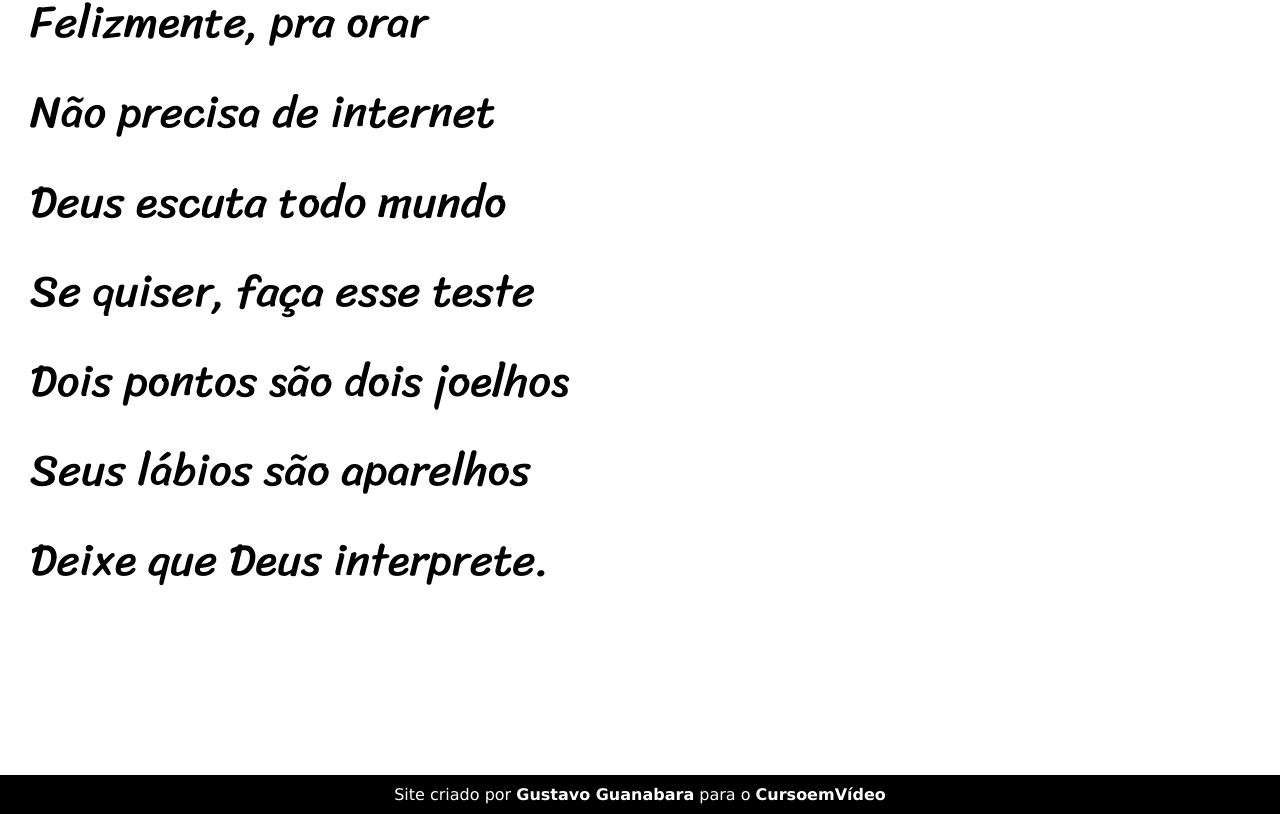
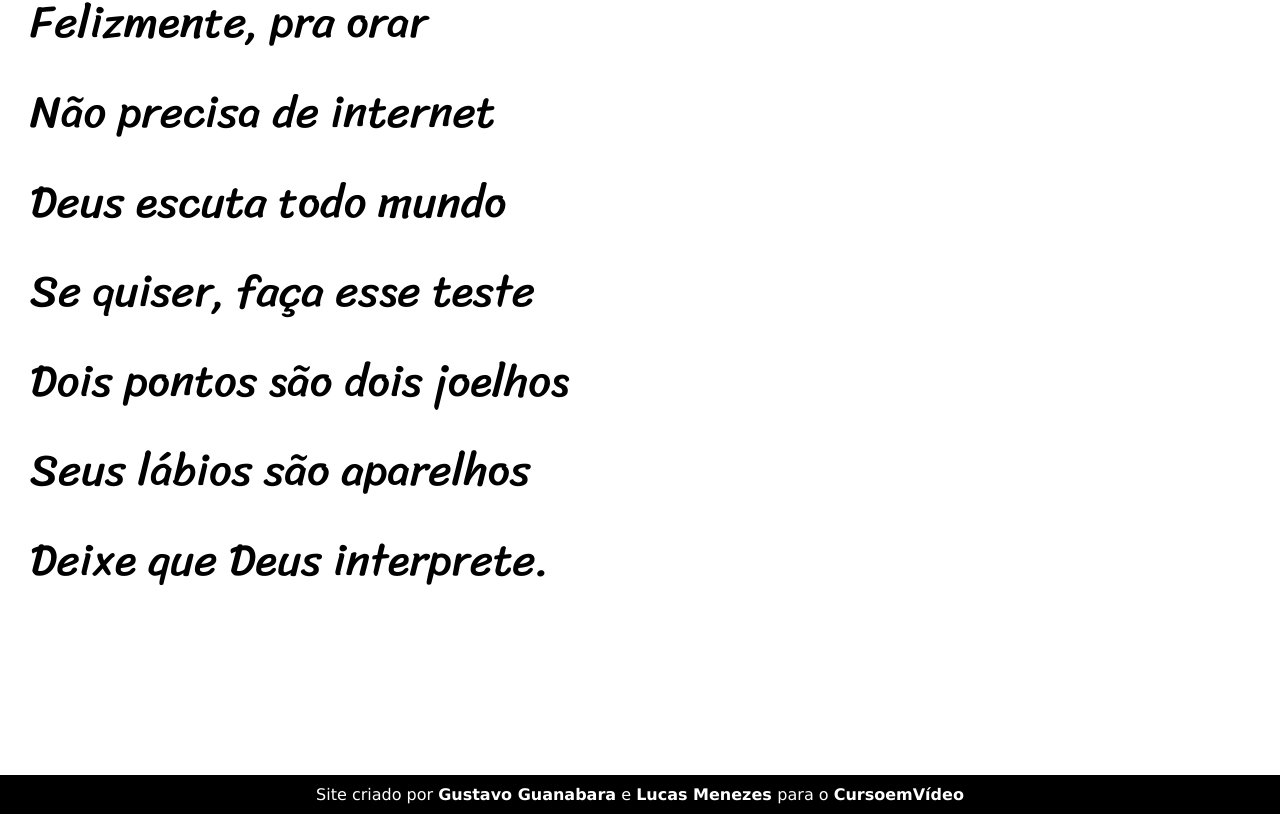
Before and after one commit to Sharllack/projeto-cordel-lmenezes, a plain HTML site: page index.html in a window 1280 px wide. Shown: the part 5143-5957 px from the top of the page. Drawn offline with Linux system fonts and the light colour scheme.

Commit message:
Update index.html
Adicionando meu nome

```diff
--- a/index.html
+++ b/index.html
@@ -92,7 +92,7 @@
         </p>
     </section>
     <footer>
-        Site criado por <a href="https://gustavoguanabara.github.io/" target="_blank">Gustavo Guanabara</a> para o <a href="https://www.cursoemvideo.com/" target="_blank">CursoemVídeo</a>
+        Site criado por <a href="https://gustavoguanabara.github.io/" target="_blank">Gustavo Guanabara</a> e <a href="https://www.instagram.com/lucas_mnzs_/" target="_blank"> Lucas Menezes </a>para o <a href="https://www.cursoemvideo.com/" target="_blank">CursoemVídeo</a>
     </footer>
 </body>
 </html>
```
